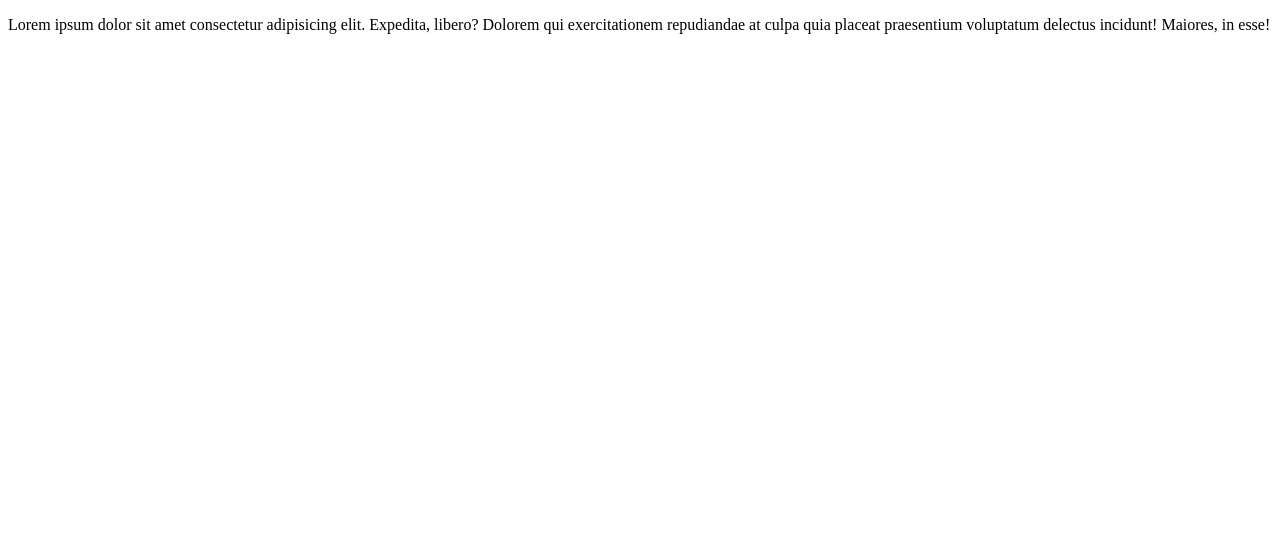
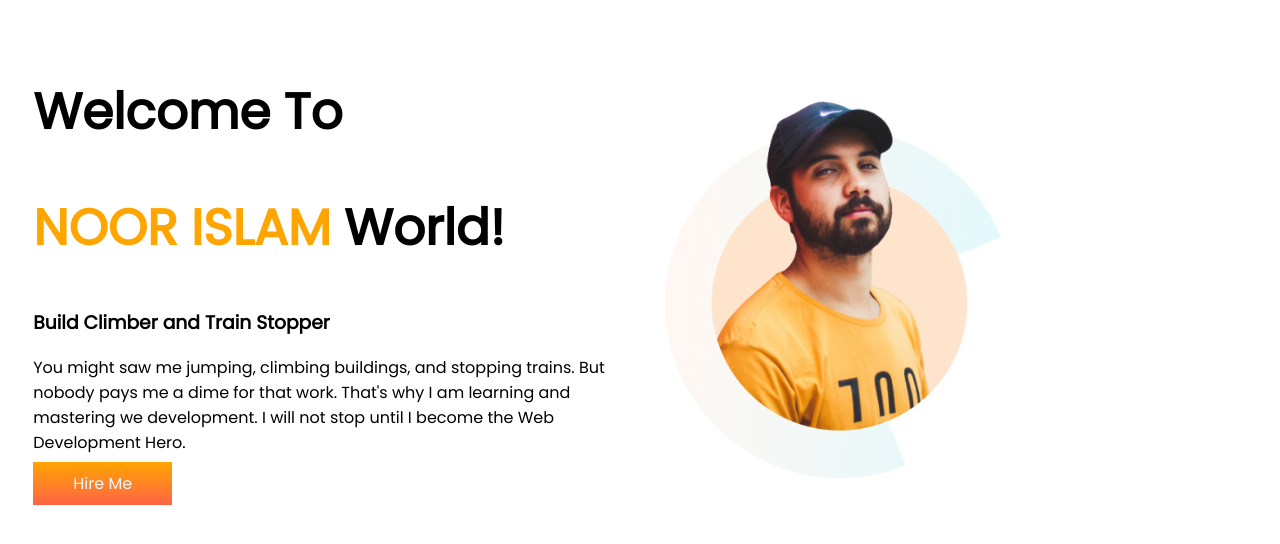
Before and after one commit to DedicatedNoor/Developer-Portfolio, a plain HTML site: page index.html in a window 1280 px wide. Drawn offline with Linux system fonts and the light colour scheme.

Commit message:
First commit

```diff
--- a/index.html
+++ b/index.html
@@ -1,13 +1,33 @@
 <!DOCTYPE html>
 <html lang="en">
+
 <head>
     <meta charset="UTF-8">
     <meta http-equiv="X-UA-Compatible" content="IE=edge">
     <meta name="viewport" content="width=device-width, initial-scale=1.0">
     <title>Dedicated Noor</title>
+    <link rel="preconnect" href="https://fonts.gstatic.com" crossorigin>
+    <link href="https://fonts.googleapis.com/css2?family=Poppins&display=swap" rel="stylesheet">
     <link rel="stylesheet" href="style.css">
 </head>
+
 <body>
-    <p>Lorem ipsum dolor sit amet consectetur adipisicing elit. Expedita, libero? Dolorem qui exercitationem repudiandae at culpa quia placeat praesentium voluptatum delectus incidunt! Maiores, in esse!</p>
+    <section>
+        <div class="half-width">
+            <h1>Welcome To</h1>
+            <h1> <span class="Orange-Color">NOOR ISLAM</span> World!</h1>
+            <h3>Build Climber and Train Stopper</h3>
+            <p>You might saw me jumping, climbing buildings, and stopping trains. But nobody pays me a dime for that
+                work.
+                That's why I am learning and mastering we development. I will not stop until I become the Web
+                Development
+                Hero.</p>
+            <a class="link-button" target="_blank" href="https://www.linkedin.com/in/dedicatednoor/">Hire Me</a>
+        </div>
+        <div class="half-width">
+            <img src="images/p-1.png" alt="">
+        </div>
+    </section>
 </body>
+
 </html>
--- a/style.css
+++ b/style.css
@@ -0,0 +1,32 @@
+body {
+    font-family: 'Poppins', sans-serif;
+}
+
+h1 {
+    font-size: 50px;
+}
+
+.Orange-Color {
+    color: orange;
+}
+
+section {
+    display: flex;
+}
+
+.half-width {
+    width: 50%;
+    padding: 2%;
+}
+
+.half-width img {
+    width: 60%;
+}
+
+.link-button {
+    text-decoration: none;
+    background-image: linear-gradient(orange, tomato);
+    padding: 10px 40px;
+    color: aliceblue;
+    font-weight: 700px;
+}
```
Also changed, not shown: images/p-1.png (added).
